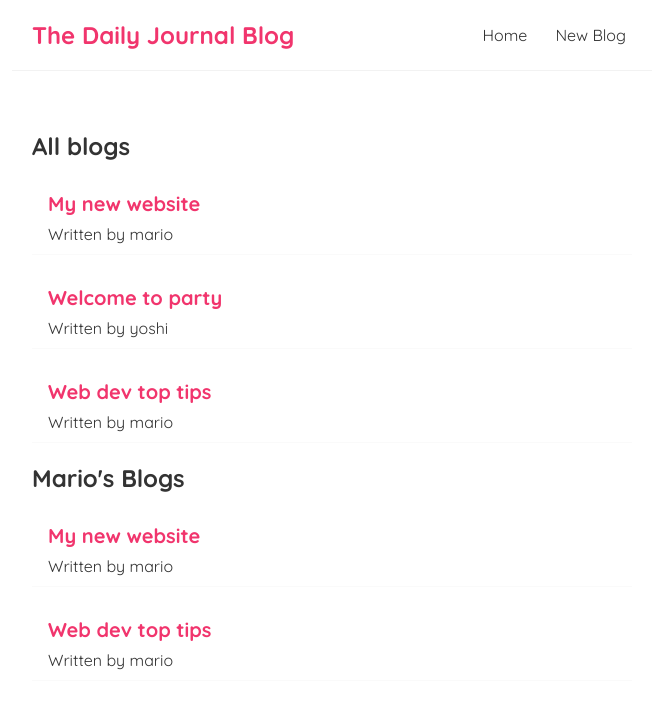
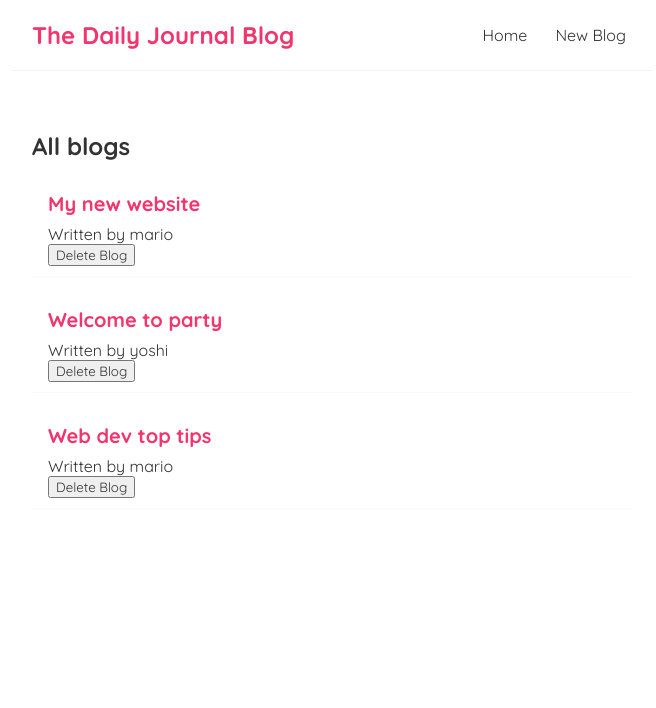
Before and after one commit to chaitanyatekane/daily-journal, a React (Create React App) app: page / in a window 1280 px wide. Shown: the top 708 px of the page, without its empty margins (308-964 px from the left). Built offline with nearby package versions, Linux system fonts and the light colour scheme.

Commit message:
functions as props

```diff
--- a/src/BlogList.js
+++ b/src/BlogList.js
@@ -1,4 +1,4 @@
-const BlogList = ({ blogs, title }) => {
+const BlogList = ({ blogs, title, handleDelete }) => {
 
     return (
         <div className="blog-list">
@@ -7,6 +7,7 @@
                 <div className="blog-preview" key={blog.id}>
                     <h2>{ blog.title }</h2>
                     <p>Written by { blog.author }</p>
+                    <button onClick={() => handleDelete(blog.id)}>Delete Blog</button>
                 </div>
             ))}
         </div>
--- a/src/Home.js
+++ b/src/Home.js
@@ -9,10 +9,14 @@
         { title: 'Web dev top tips', body: 'lorem epsum...', author: 'mario', id: 3 },
     ]);
 
+    const handleDelete = (id) => {
+        const newBlogs = blogs.filter(blog => blog.id !== id);
+        setBlogs(newBlogs);
+    }
+
     return (
         <div className="home">
-            <BlogList blogs={blogs} title="All blogs" />
-            <BlogList blogs={blogs.filter((blog) => blog.author === 'mario') } title="Mario's Blogs" />
+            <BlogList blogs={blogs} title="All blogs" handleDelete={handleDelete} />
         </div>
      );
 }
```
Also changed, not shown: 1 other file (tests, documents, lock files or other folders).
